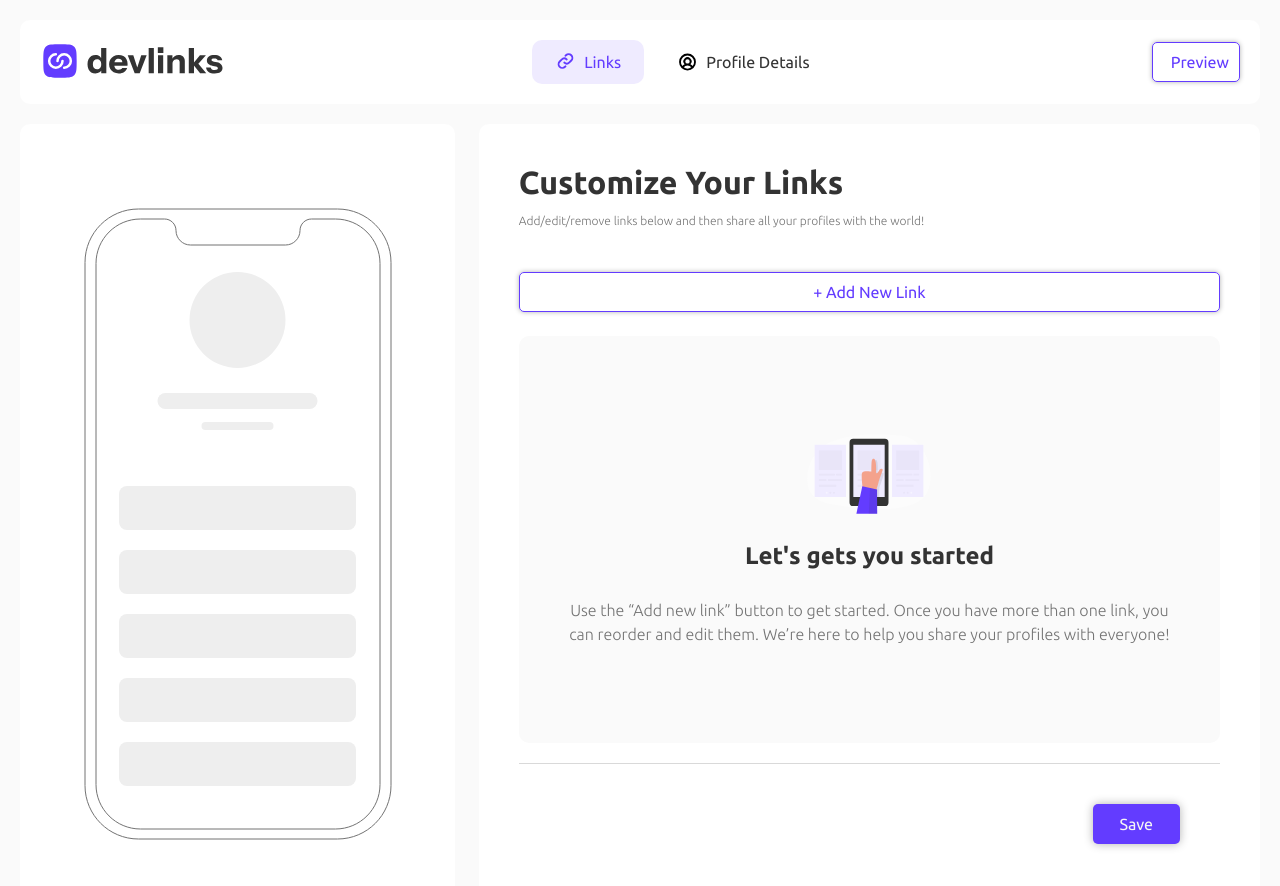
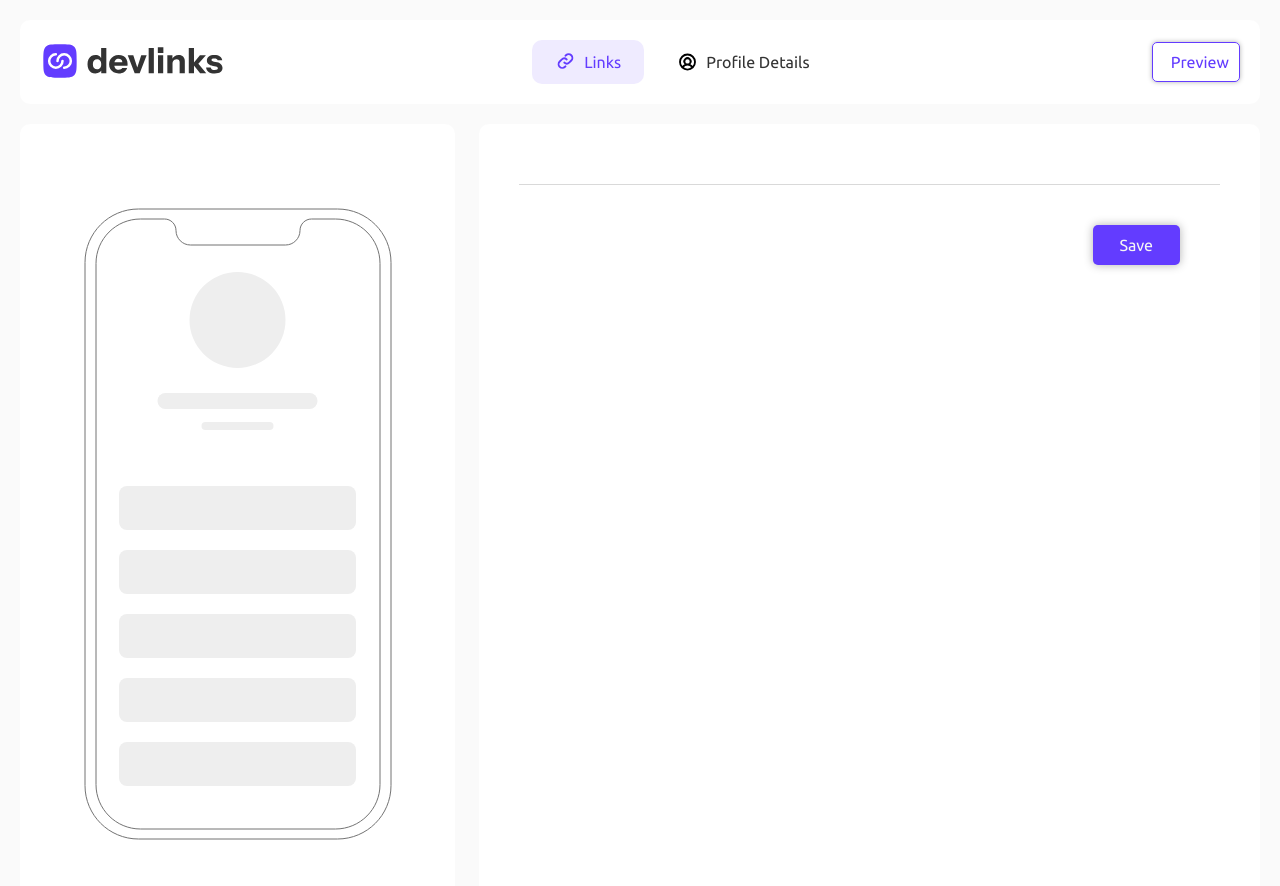
Before and after one commit to hidalest/link-sharing-app, a React (Vite) app: page /home in a window 1280 px wide. Shown: the top 886 px of the page. Built offline with nearby package versions, Linux system fonts and the light colour scheme.

Commit message:
feat: organized the main structure of the component

```diff
--- a/src/layout/HomeLinks/HomeLinks.tsx
+++ b/src/layout/HomeLinks/HomeLinks.tsx
@@ -44,8 +44,8 @@ function HomeLinks(props: HomeLinksProps) {
 
   const showLinksForm =
     !areUserLinksEmpty && URL.pathname === '/home' && view === 'links';
-  // const showProfileForm =
-  //   !areUserLinksEmpty && URL.pathname === '/profileDetails';
+  const showProfileForm =
+    !areUserLinksEmpty && URL.pathname === '/home' && view === 'profileDetails';
 
   console.log('Home', userLinks);
 
@@ -69,20 +69,14 @@ function HomeLinks(props: HomeLinksProps) {
           phoneMockupProps={phoneMockupProps}
         />
         <Card priority='white' className={styles.homeLinks}>
+          {showLinksForm && (
+            <>
               <header>
                 <h1>{mainHeader}</h1>
                 <p className={styles['homeLinks-mainInstructions']}>
                   {mainInstructions}
                 </p>
               </header>
-
-          <Button
-            priority='secondary'
-            className={styles['homeLinks-buttonAdd']}
-            onClick={onAddNewLinkHandler}
-          >
-            {addNewLinkButtonCopy}
-          </Button>
 
               {areUserLinksEmpty && (
                 <WelcomeMessage
@@ -91,7 +85,13 @@ function HomeLinks(props: HomeLinksProps) {
                   secondaryMainImage={secondaryMainImage}
                 />
               )}
-          {showLinksForm && (
+              <Button
+                priority='secondary'
+                className={styles['homeLinks-buttonAdd']}
+                onClick={onAddNewLinkHandler}
+              >
+                {addNewLinkButtonCopy}
+              </Button>
               <DragDropContext onDragEnd={onDragEnd}>
                 <StrictModeDroppable droppableId='userLinks'>
                   {(provided) => (
@@ -135,6 +135,7 @@ function HomeLinks(props: HomeLinksProps) {
                   )}
                 </StrictModeDroppable>
               </DragDropContext>
+            </>
           )}
           <Card priority='white' className={styles['buttonSave--container']}>
             <Button priority={'primary'}>{btnCopy}</Button>
```
Lines whose indentation alone changed are shown as unchanged.
